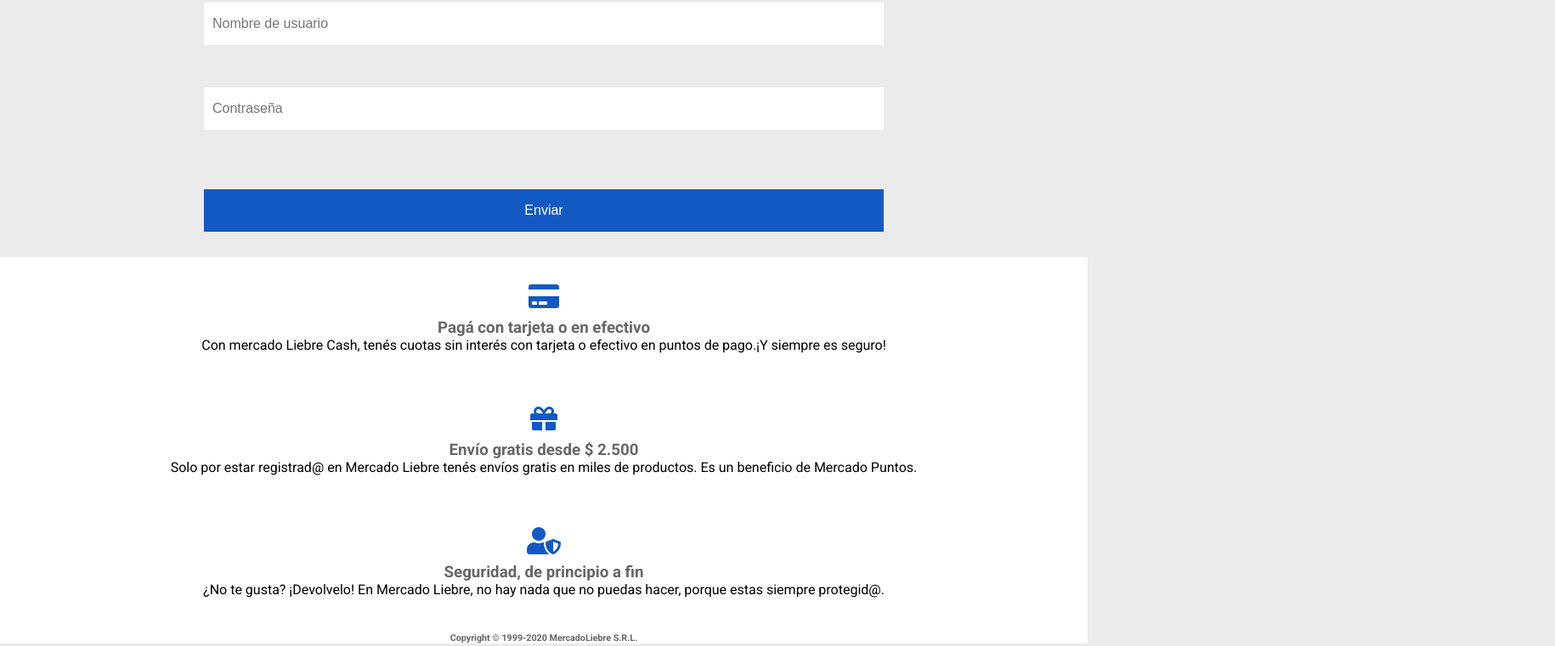
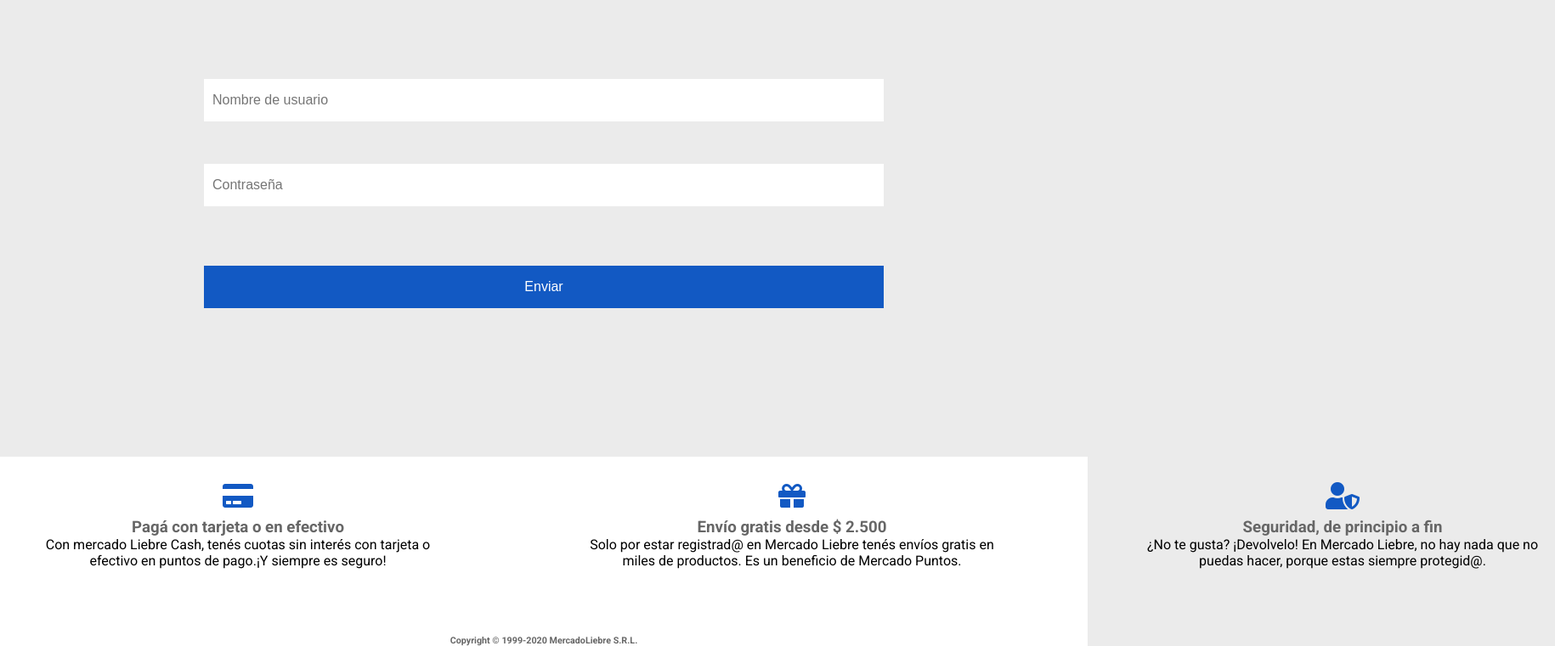
Before and after one commit to valentinoarzt/ProyectomercadoLiebre, a website: page views/login.html in a window 1280 px wide. Shown: the part 168-929 px from the top of the page at 85% size, 1830 px wide, since content can reach past the window. Drawn offline with Linux system fonts and the light colour scheme.

Commit message:
media query

```diff
--- a/public/css/mediaQueryStyle.css
+++ b/public/css/mediaQueryStyle.css
@@ -118,31 +118,32 @@
 @media (min-width: 1200px) {
     .ultima-visita,
     .ofertas {
-        height: 380px;
+        height: 550px;
     }
 
     article {
-        height: 22.5em;
+        height: 30em;
     }
 
     article:hover {
-        height: 24em;
+        height: 32.5em;
     }
     .info-1 {
-        width: 425px;
+        width: 500px;
         height: 200px;
         position: absolute;
+        left: 30px;
     }
     .info-2 {
-        width: 425px;
+        width: 500px;
         height: 200px;
         position: absolute;
-        left: 435px;
+        left: 682px;
     }
     .info-3 {
-        width: 425px;
+        width: 500px;
         height: 200px;
         position: relative;
-        left: 870px;
+        left: 1330px;
     }
 }
--- a/public/css/styles.css
+++ b/public/css/styles.css
@@ -188,8 +188,8 @@
     display: flex;
     flex-direction: column;
     align-items: center;
-    padding-top: 30px;
-    padding-bottom: 30px;
+    padding-top: 120px;
+    padding-bottom: 175px;
 }
 .login-nombre {
     margin-bottom: 50px;
--- a/views/login.html
+++ b/views/login.html
@@ -68,19 +68,21 @@
 
 <footer>
     <section class="info">
+        <div class="info-1">
         <i class="fas fa-credit-card"></i>
         <h3> Pagá con tarjeta o en efectivo </h3>
         <p class="descripcion-footer"> Con mercado Liebre Cash, tenés cuotas sin interés con tarjeta o efectivo en puntos de pago.¡Y siempre es seguro! </p>
-        </section>
-        <section class="info">
+        </div>
+        <div class="info-2">
         <i class="fas fa-gift"></i>
         <h3> Envío gratis desde $ 2.500 </h3>
         <p class="descripcion-footer"> Solo por estar registrad@ en Mercado Liebre tenés envíos gratis en miles de productos. Es un beneficio de Mercado Puntos. </p>
-        </section>
-        <section class="info">
+        </div>
+        <div class="info-3">
         <i class="fas fa-user-shield"></i>
         <h3> Seguridad, de principio a fin </h3>
         <p class="descripcion-footer"> ¿No te gusta? ¡Devolvelo! En Mercado Liebre, no hay nada que no puedas hacer, porque estas siempre protegid@. </p>
+        </div>
         <h6 class="footer-h6"> Copyright © 1999-2020 MercadoLiebre S.R.L. </h6>
     </section>
 </footer>
```
Also changed, not shown: views/register.html (+8 -2 lines).
